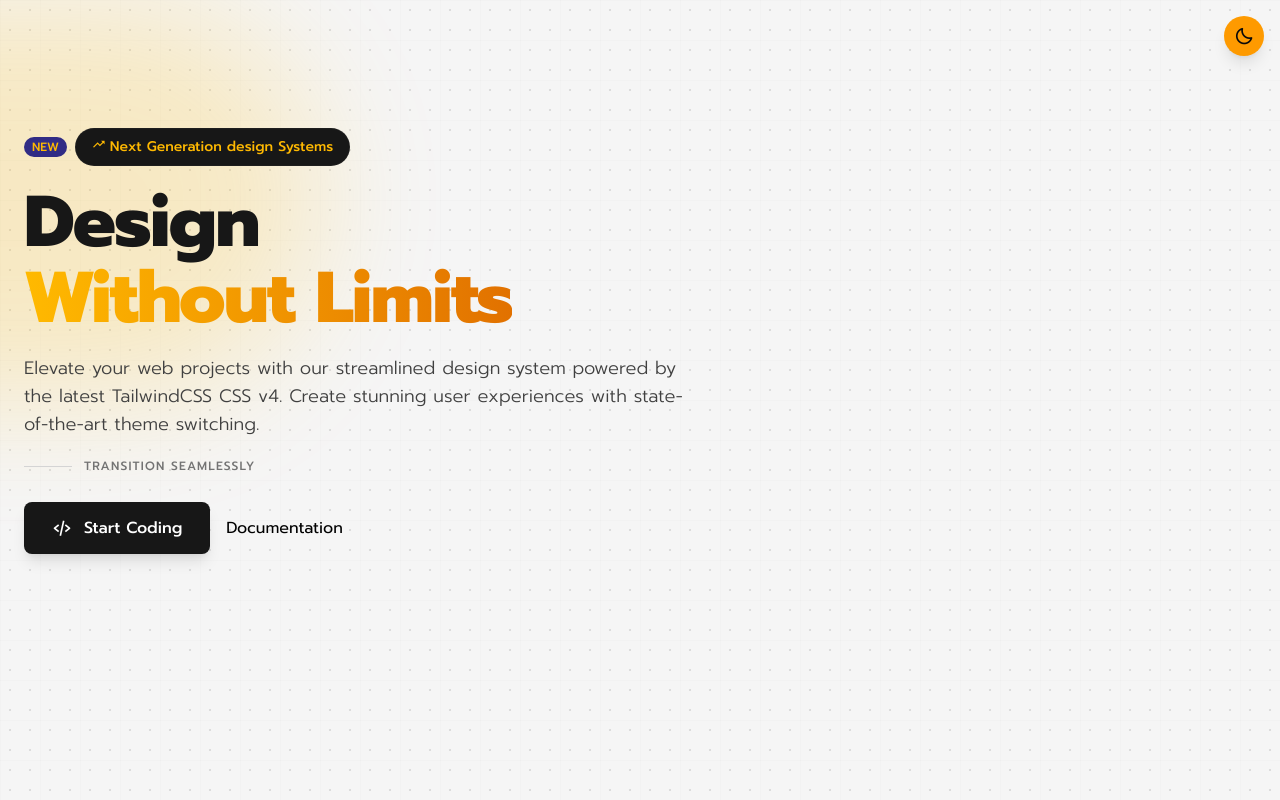
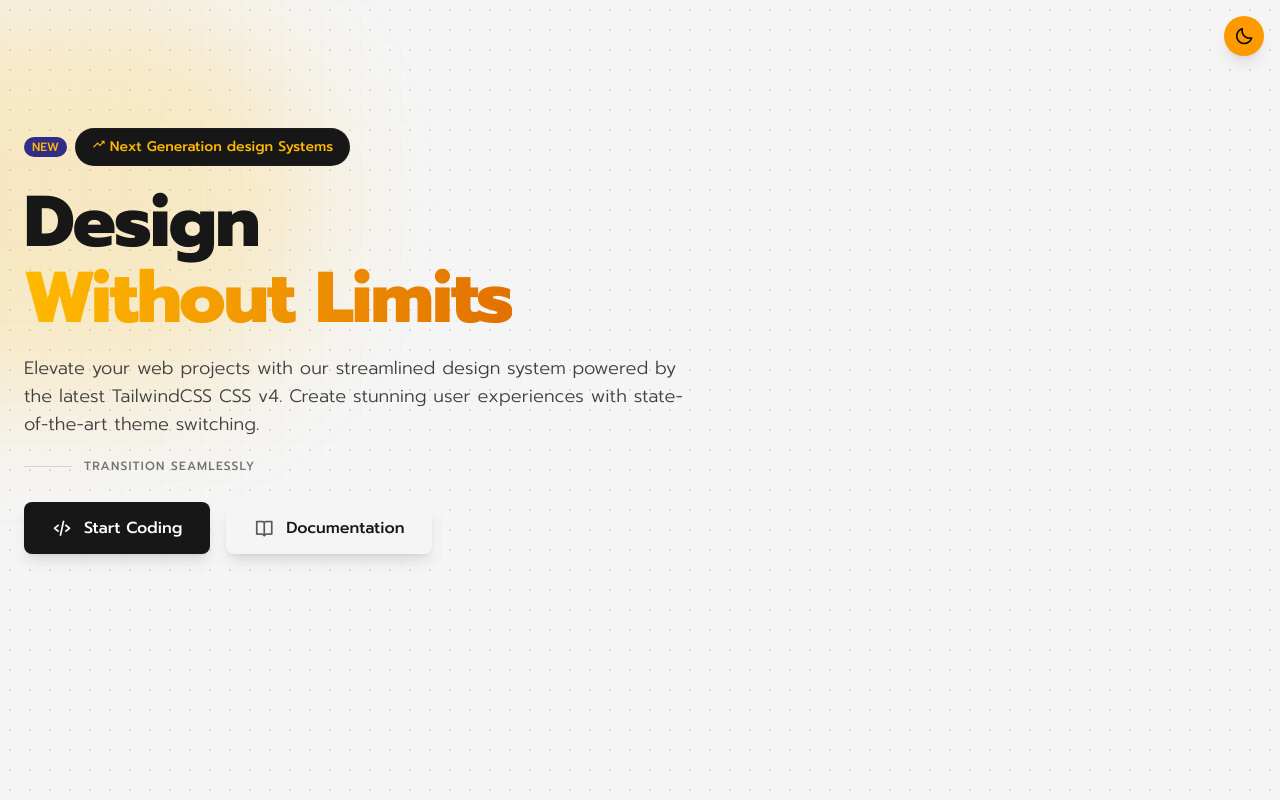
Before and after one commit to VaricelaZoster/Dark-Light-Toggle, a React (Vite) app: page / in a window 1280 px wide. Built offline with nearby package versions, Linux system fonts and the light colour scheme.

Commit message:
Added documentation button

```diff
--- a/src/components/Hero.jsx
+++ b/src/components/Hero.jsx
@@ -30,7 +30,9 @@ const Hero = () => {
               <button className="px-6 py-3 lg:px-7 lg:py-3.5 rounded-lg bg-neutral-900 hover:bg-black text-white dark:bg-amber-500 dark:hover:bg-amber-600 dark:text-neutral-900 font-medium shadow-lg hover:shadow-neutral-900/20 dark:hover:shadow-amber-500/20 flex items-center transition group duration-300 cursor-pointer">
                 <i className="bx bx-code-alt mr-2 lg:mr-3 lext-lg lg:text-xl group-hover:rotate-12 transition-transform "></i>
                   <span className="">Start Coding</span></button>
-              <button className="">Documentation</button>
+              <button className="px-6 py-3 lg:px-7 lg:py-3.5 rounded-lg bg-neutral-100 hover:bg-neutral-200 dark:bg-black dark:hover:bg-neutral-700 text-neutral-900 dark:text-white font-medium shadow-lg  flex items-center transition group duration-300 cursor-pointer">
+                <i className="bx bx-book-open mr-2 lg:mr-3 lext-lg lg:text-xl opacity-70 group-hover:opacity-100 transition-opacity "></i>
+                  <span className="">Documentation</span></button>
             </div>
           </div>
         </div>
```
